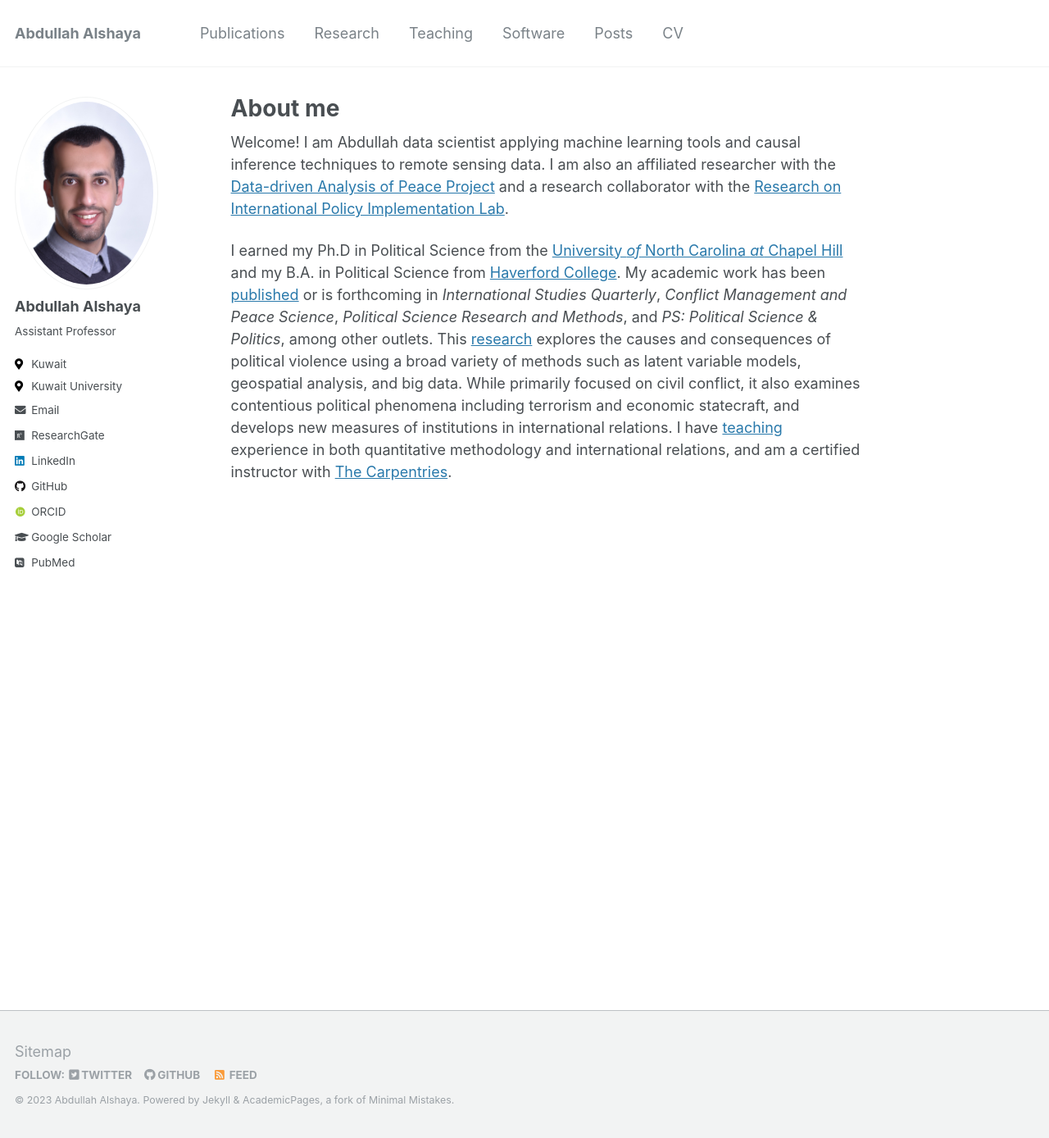
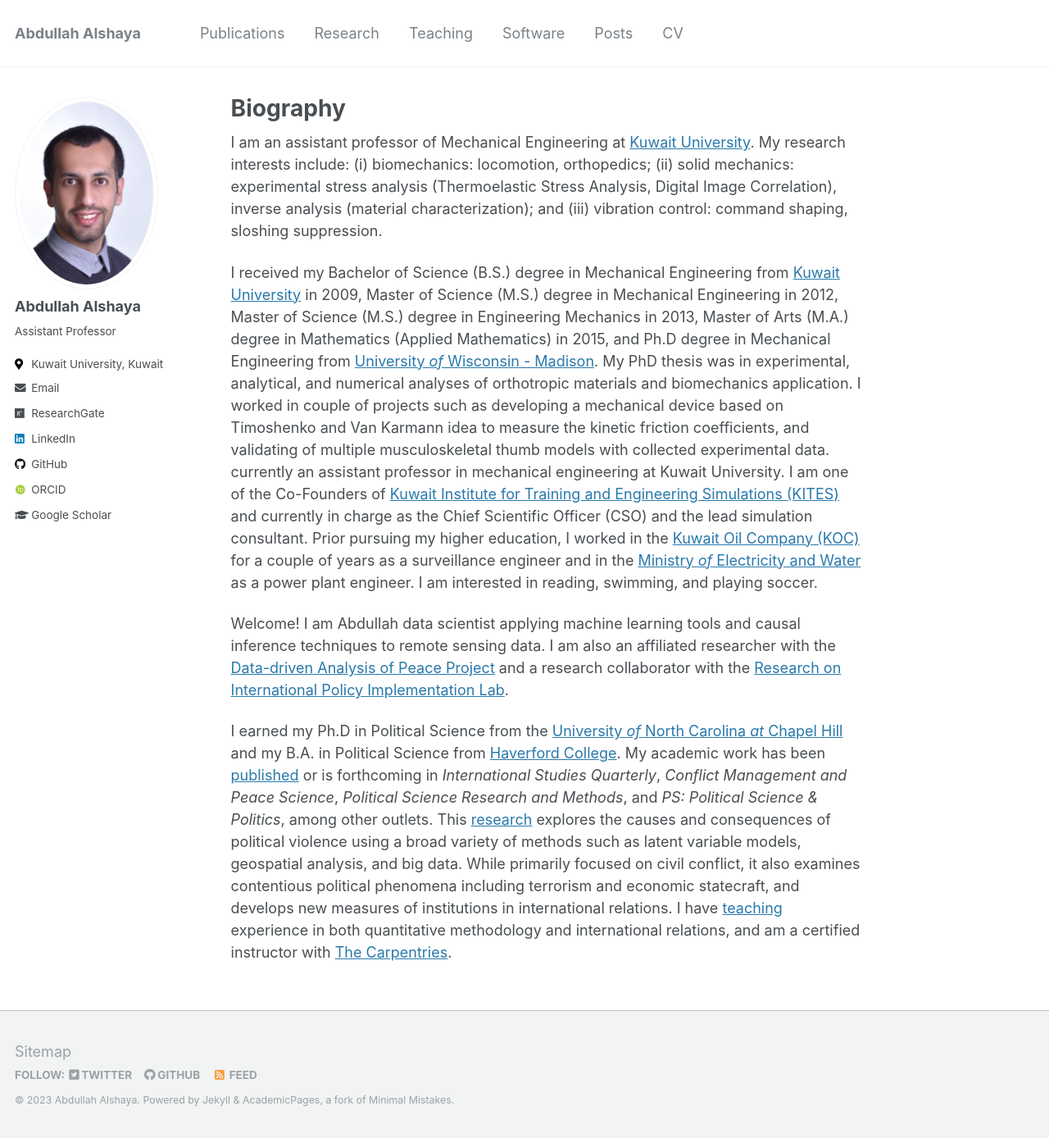
Before and after one commit to abdullah-alshaye/abdullah, a Jekyll site: the page built from _pages/about.md, in a window 1280 px wide and 1388 px high. Shown: the whole window at 82% size. Built offline with Jekyll 4.4.1, drawn with Linux system fonts in a browser that asks for light colours; some web fonts are replaced.

Commit message:
update about me

```diff
--- a/_config.yml
+++ b/_config.yml
@@ -85,9 +85,9 @@ author:
   name             : "Abdullah Alshaya"
   avatar           : "avatar.jpg"
   bio              : "Assistant Professor"
-  location         : "Kuwait"
-  employer         : "Kuwait University"
-  pubmed           :  "https://www.scopus.com/authid/detail.uri?authorId=56239265800"
+  location         :
+  employer         : "Kuwait University, Kuwait"
+  pubmed           :
   orcid            : "https://orcid.org/0000-0002-9105-5300"
   googlescholar    : "https://scholar.google.com/citations?user=LZ2GIm8AAAAJ&hl=en"
   email            : "abdullah.alshaye@ku.edu.kw"
@@ -106,7 +106,7 @@ author:
   instagram        :
   impactstory      :
   lastfm           :
-  linkedin         : "https://www.linkedin.com/in/abdullah-alshaya-80798665/"
+  linkedin         : "https://www.linkedin.com/in/abdullah-alshaya-80798665/?originalSubdomain=kw"
   mastodon         :
   pinterest        :
   soundcloud       :
--- a/_pages/about.md
+++ b/_pages/about.md
@@ -1,12 +1,16 @@
 ---
 permalink: /
-title: "About me"
-excerpt: "About me"
+title: "Biography"
+excerpt: "Biography"
 author_profile: true
 redirect_from:
   - /about/
   - /about.html
 ---
+
+I am an assistant professor of Mechanical Engineering at [Kuwait University](http://kuweb.ku.edu.kw/ku/index.htm). My research interests include: (i) biomechanics: locomotion, orthopedics; (ii) solid mechanics: experimental stress analysis (Thermoelastic Stress Analysis, Digital Image Correlation), inverse analysis (material characterization); and (iii) vibration control: command shaping, sloshing suppression.
+
+I received my Bachelor of Science (B.S.) degree in Mechanical Engineering from [Kuwait University](http://kuweb.ku.edu.kw/ku/index.htm) in 2009, Master of Science (M.S.) degree in Mechanical Engineering in 2012, Master of Science (M.S.) degree in Engineering Mechanics in 2013, Master of Arts (M.A.) degree in Mathematics (Applied Mathematics) in 2015, and Ph.D degree in Mechanical Engineering from [University *of* Wisconsin - Madison](https://www.wisc.edu/). My PhD thesis was in experimental, analytical, and numerical analyses of orthotropic materials and biomechanics application. I worked in couple of projects such as developing a mechanical device based on Timoshenko and Van Karmann idea to measure the kinetic friction coefficients, and validating of multiple musculoskeletal thumb models with collected experimental data.  currently an assistant professor in mechanical engineering at Kuwait University. I am one of the Co-Founders of [Kuwait Institute for Training and Engineering Simulations (KITES)](http://kites-kw.com/en/) and currently in charge as the Chief Scientific Officer (CSO) and the lead simulation consultant. Prior pursuing my higher education, I worked in the [Kuwait Oil Company (KOC)](https://www.kockw.com/sites/EN/Pages/Default.aspx) for a couple of years as a surveillance engineer and in the [Ministry *of* Electricity and Water](https://www.mew.gov.kw/en/) as a power plant engineer. I am interested in reading, swimming, and playing soccer.
 
 Welcome! I am Abdullah data scientist applying machine learning tools and causal
 inference techniques to remote sensing data. I am also an affiliated
```
